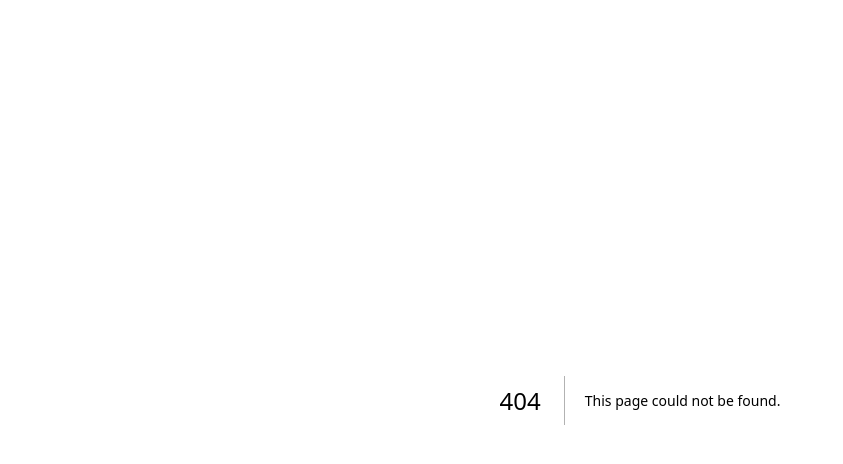
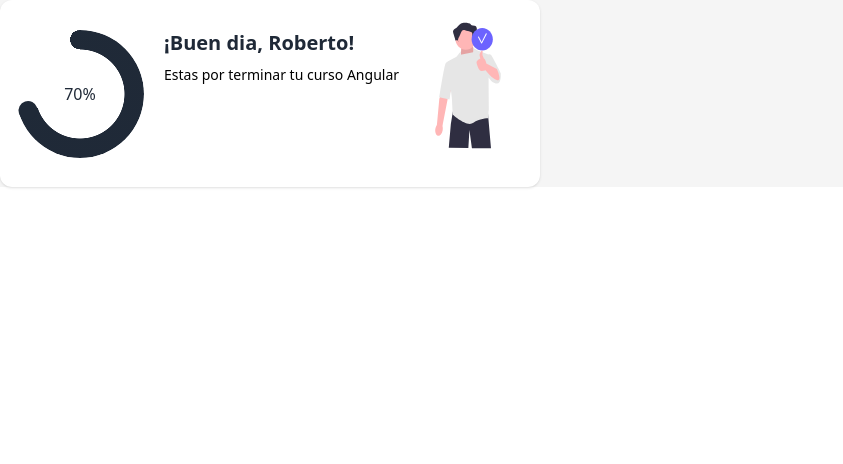
Before and after one commit to No-Country/c13-19-m-java-react-front, a Next.js app: page /pages/cardTest in a window 1280 px wide. Before the commit this address had no page. Shown: the top 464 px of the page, without its empty margins (0-843 px from the left). Built offline with nearby package versions, Linux system fonts and the light colour scheme; a web font is replaced by a local one.

Commit message:
create radial Progress bar component and new cardComponent

```diff
--- /dev/null
+++ b/src/app/components/CardCtainerProgress.tsx
@@ -0,0 +1,71 @@
+
+
+import React from "react";
+
+interface CardCtainerProgress {
+    title: string;
+    subtitle?: string;
+    direction: "horizontal" | "vertical";
+    text?: string;
+    button?: React.ReactElement;
+    textList?: string[];
+    iconOrImg?: React.ReactElement;
+    textListDecoration?: "numbers" | "squares" | "circles";
+    reactElement?: React.ReactElement;
+}
+
+const CardCtainerProgress: React.FC<CardCtainerProgress> = ({
+    title,
+    subtitle,
+    textList,
+    text,
+    button,
+    iconOrImg,
+    direction = "vertical",
+    textListDecoration = "numbers",
+    reactElement
+}) => {
+    const containerClasses =
+        "flex items-center gap-5 p-4 border rounded-xl shadow bg-white w-[150px] md:w-[320px] lg:w-[540px] border-none bg-[#B993FF]"; // Cambia el ancho a 150px en pantallas pequeñas
+    const titleClasses = "mb-2 font-bold text-xl";
+    const subtitleClasses = "mb-2 text-[#000000] text-sm";
+    const textClasses = "mb-2 text-[#FFFFFF] text-sm";
+    const iconOrImgContainerClasses = "mb-4";
+    const textListClasses = "space-y-2";
+    const listItemClasses = "flex items-center";
+
+    return (
+        <div className={containerClasses}>
+            {reactElement && (reactElement)}
+            <div>
+                {title && <h3 className={titleClasses}>{title}</h3>}
+                {subtitle && <p className={subtitleClasses}>{subtitle}</p>}
+                {text && <p className={textClasses}>{text}</p>}
+                {button && (button)}
+            </div>
+            {textList && (
+                <ul className={textListClasses}>
+                    {textList.map((item, index) => (
+                        <li key={index} className={listItemClasses}>
+                            {textListDecoration === "numbers" && (
+                                <span className="mr-2 text-gray-700">{index + 1}.</span>
+                            )}
+                            {textListDecoration === "circles" && (
+                                <span className="mr-2">○</span>
+                            )}
+                            {textListDecoration === "squares" && (
+                                <span className="mr-2">■</span>
+                            )}
+                            <span>{item}</span>
+                        </li>
+                    ))}
+                </ul>
+            )}
+            {iconOrImg && (
+                <div className={iconOrImgContainerClasses}>{iconOrImg}</div>
+            )}
+        </div>
+    );
+};
+
+export default CardCtainerProgress;
--- /dev/null
+++ b/src/app/pages/cardTest/page.tsx
@@ -0,0 +1,31 @@
+import Image from "next/image";
+import "tailwindcss/tailwind.css";
+import "daisyui/dist/full.css";
+import CardCtainerProgress from "@/app/components/CardCtainerProgress";
+
+export default function CardTest() {
+
+
+    const name = "Roberto";
+    const cursoPorTerminar = "Angular";
+
+
+    const ImageGood = <Image
+        alt="coming-soon"
+        src={"/images/CardContainer1.svg"}
+        width={88}
+        height={50}
+    />
+
+    const porcentaje =
+        <div className="radial-progress" style={{ "--value": "70", "--size": "8rem", "--thickness": "1.2rem" }}>70%</div>
+
+    const buttonCard = <button className=" text-white border-[#FFFFFF] border-[1.5px] py-1 px-4 rounded-xl text-xs mt-3" >Ver mas</button>
+
+
+    return (
+        <div>
+                <CardCtainerProgress title={ `¡Buen dia, ${name}!` } subtitle={`Estas por terminar tu curso ${cursoPorTerminar}` } direction={"horizontal"} button={buttonCard} iconOrImg={ImageGood} reactElement={porcentaje} text="Tu proxima clase Jueves 12 de Marzo"></CardCtainerProgress>
+        </div>
+    );
+}
```
Also changed, not shown: public/images/CardContainer1.svg (added).
